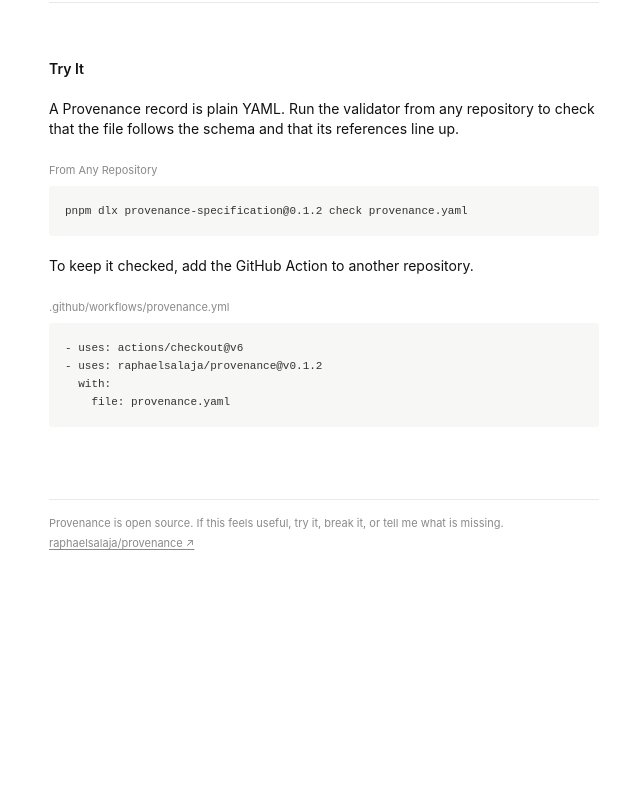
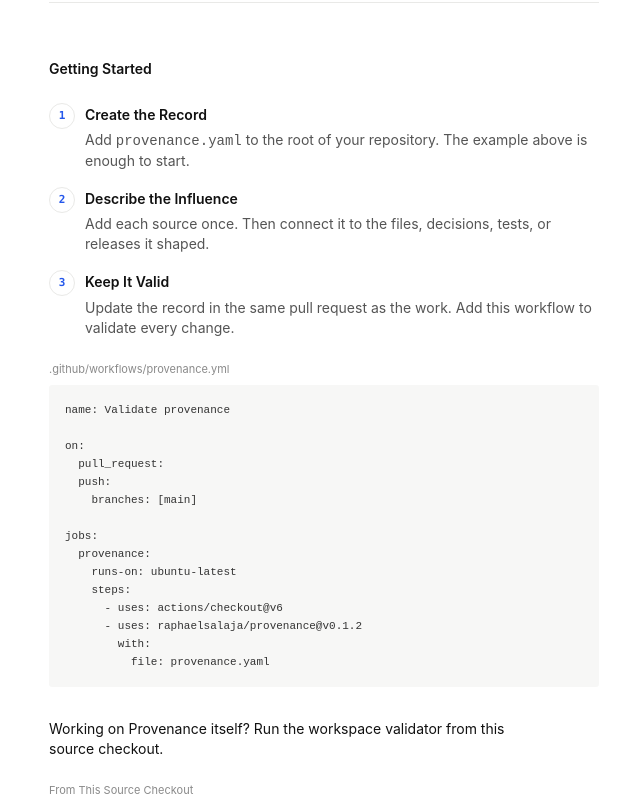
Before and after one commit to raphaelsalaja/provenance, a Next.js app in the folder apps/website/: page / in a window 1280 px wide. Shown: the part 2839-3640 px from the top of the page, without its empty margins (316-956 px from the left). Before the commit the page ends 3455 px from the top, so only its background shows below. Built offline with nearby package versions, Linux system fonts and the light colour scheme; no server answers.

Commit message:
Add a real getting started guide

```diff
--- a/apps/website/app/globals.css
+++ b/apps/website/app/globals.css
@@ -233,6 +233,50 @@ pre {
   color: #555;
 }
 
+.getting-started {
+  margin: 1.5rem 0 0;
+  padding: 0;
+  counter-reset: step;
+  list-style: none;
+}
+
+.getting-started li {
+  display: grid;
+  grid-template-columns: 1.5rem 1fr;
+  gap: 0.75rem;
+  margin-top: 1rem;
+  counter-increment: step;
+}
+
+.getting-started li::before {
+  display: grid;
+  width: 1.5rem;
+  height: 1.5rem;
+  place-items: center;
+  border: 1px solid var(--line);
+  border-radius: 50%;
+  color: var(--accent);
+  content: counter(step);
+  font-family: "SFMono-Regular", Consolas, "Liberation Mono", monospace;
+  font-size: 0.6875rem;
+  font-weight: 620;
+}
+
+.getting-started strong {
+  display: block;
+  margin-top: 0.1rem;
+  font-weight: 620;
+}
+
+.getting-started p {
+  margin-top: 0.35rem;
+  color: #555;
+}
+
+.source-checkout {
+  margin-top: 2rem;
+}
+
 footer {
   margin-top: 4.5rem;
   padding-top: 1rem;
--- a/apps/website/app/page.tsx
+++ b/apps/website/app/page.tsx
@@ -33,10 +33,21 @@ relationships:
     contribution: Informed the boundary between domain logic
       and external adapters.`;
 
-const actionExample = `- uses: actions/checkout@v6
-- uses: raphaelsalaja/provenance@v${version}
-  with:
-    file: provenance.yaml`;
+const actionExample = `name: Validate provenance
+
+on:
+  pull_request:
+  push:
+    branches: [main]
+
+jobs:
+  provenance:
+    runs-on: ubuntu-latest
+    steps:
+      - uses: actions/checkout@v6
+      - uses: raphaelsalaja/provenance@v${version}
+        with:
+          file: provenance.yaml`;
 
 function CodeBlock({ children, label }: { children: string; label: string }) {
   return (
@@ -186,18 +197,47 @@ export default function Home() {
           </section>
 
           <section id="adopt">
-            <h2>Try It</h2>
-            <p>
-              A Provenance record is plain YAML. Run the validator from any
-              repository to check that the file follows the schema and that its
-              references line up.
-            </p>
-            <CodeBlock label="From Any Repository">
-              {`pnpm dlx provenance-specification@${version} check provenance.yaml`}
-            </CodeBlock>
-            <p>To keep it checked, add the GitHub Action to another repository.</p>
+            <h2>Getting Started</h2>
+            <ol className="getting-started">
+              <li>
+                <div>
+                  <strong>Create the Record</strong>
+                  <p>
+                    Add <code>provenance.yaml</code> to the root of your repository.
+                    The example above is enough to start.
+                  </p>
+                </div>
+              </li>
+              <li>
+                <div>
+                  <strong>Describe the Influence</strong>
+                  <p>
+                    Add each source once. Then connect it to the files, decisions,
+                    tests, or releases it shaped.
+                  </p>
+                </div>
+              </li>
+              <li>
+                <div>
+                  <strong>Keep It Valid</strong>
+                  <p>
+                    Update the record in the same pull request as the work. Add this
+                    workflow to validate every change.
+                  </p>
+                </div>
+              </li>
+            </ol>
             <CodeBlock label=".github/workflows/provenance.yml">
               {actionExample}
+            </CodeBlock>
+            <p className="source-checkout">
+              Working on Provenance itself? Run the workspace validator from this
+              source checkout.
+            </p>
+            <CodeBlock label="From This Source Checkout">
+              {
+                "pnpm --filter provenance-specification provenance check ../../provenance.yaml"
+              }
             </CodeBlock>
           </section>
 
```
